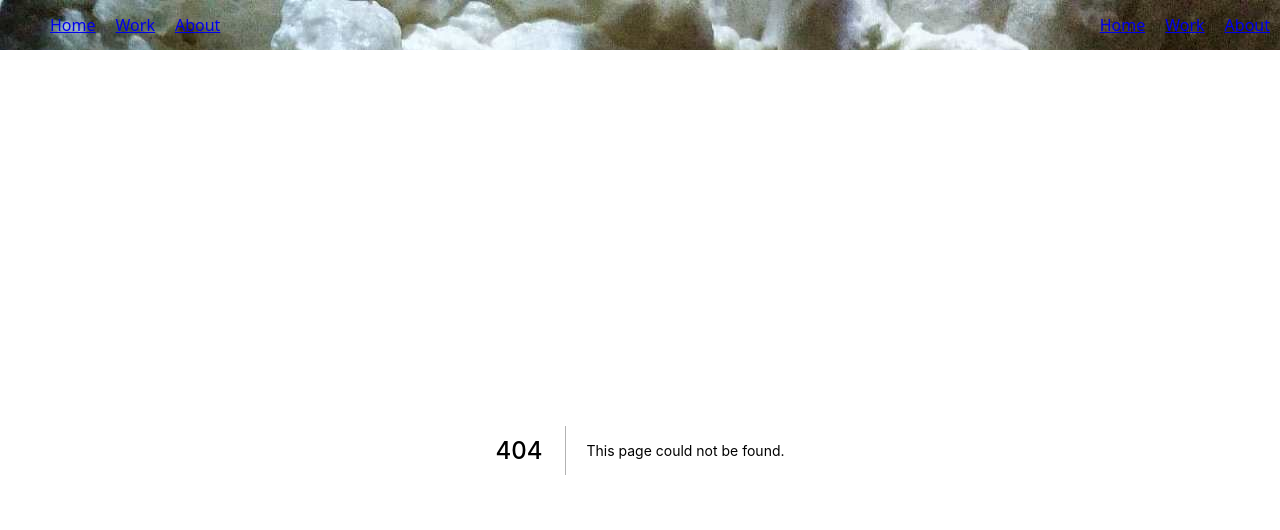
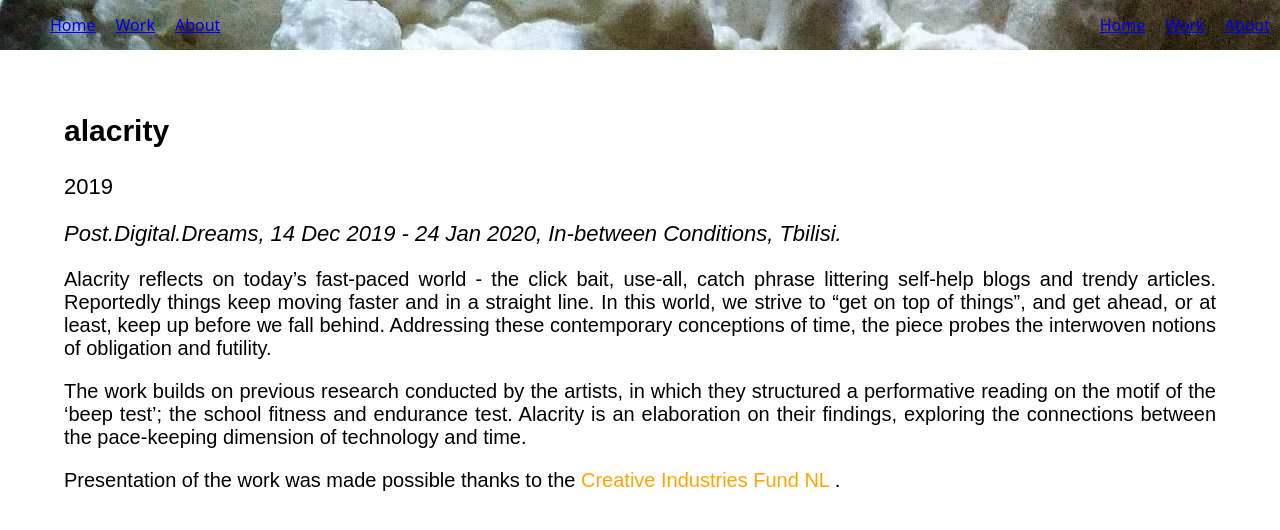
Before and after one commit to tmf-code/portfolio, a Next.js app: page /projects/alacrity in a window 1280 px wide. Before the commit this address had no page. Shown: the top 530 px of the page. Built offline with nearby package versions, Linux system fonts and the light colour scheme.

Commit message:
Add styles on Alacrity page

```diff
--- /dev/null
+++ b/pages/projects/alacrity.tsx
@@ -0,0 +1,82 @@
+import css from 'styled-jsx/css';
+
+export type AlacrityProps = {};
+
+const Alacrity = (): React.ReactElement<AlacrityProps> => {
+  return (
+    <div className="container">
+      <style jsx>{style}</style>
+      <h2>alacrity</h2>
+      <div className="date">2019</div>
+      <div className="exhibited">
+        Post.Digital.Dreams, 14 Dec 2019 - 24 Jan 2020, In-between Conditions, Tbilisi.
+      </div>
+      <div className="text">
+        <p>
+          Alacrity reflects on today’s fast-paced world - the click bait, use-all, catch phrase
+          littering self-help blogs and trendy articles. Reportedly things keep moving faster and in
+          a straight line. In this world, we strive to “get on top of things”, and get ahead, or at
+          least, keep up before we fall behind. Addressing these contemporary conceptions of time,
+          the piece probes the interwoven notions of obligation and futility.
+        </p>
+        <p>
+          The work builds on previous research conducted by the artists, in which they structured a
+          performative reading on the motif of the ‘beep test’; the school fitness and endurance
+          test. Alacrity is an elaboration on their findings, exploring the connections between the
+          pace-keeping dimension of technology and time.
+        </p>
+        Presentation of the work was made possible thanks to the{' '}
+        <a href={'https://stimuleringsfonds.nl/en'}> Creative Industries Fund NL </a>.
+      </div>
+    </div>
+  );
+};
+
+const style = css`
+  .container {
+    margin: 5%;
+    color: black;
+    font-family: sans-serif;
+    font-size: 20px;
+    text-align: justify;
+  }
+
+  p {
+    margin-bottom: 1em;
+  }
+
+  ::selection {
+    background: inherit;
+    color: turquoise;
+  }
+
+  h2 {
+    font-style: bold;
+  }
+
+  .date,
+  .exhibited {
+    font-size: 22px;
+    margin-bottom: 1em;
+  }
+
+  .exhibited {
+    font-style: italic;
+  }
+
+  a {
+    text-decoration: none;
+    color: orange;
+  }
+
+  a:hover,
+  a:hover::selection {
+    color: pink;
+  }
+
+  a::selection {
+    color: green;
+  }
+`;
+
+export default Alacrity;
```
